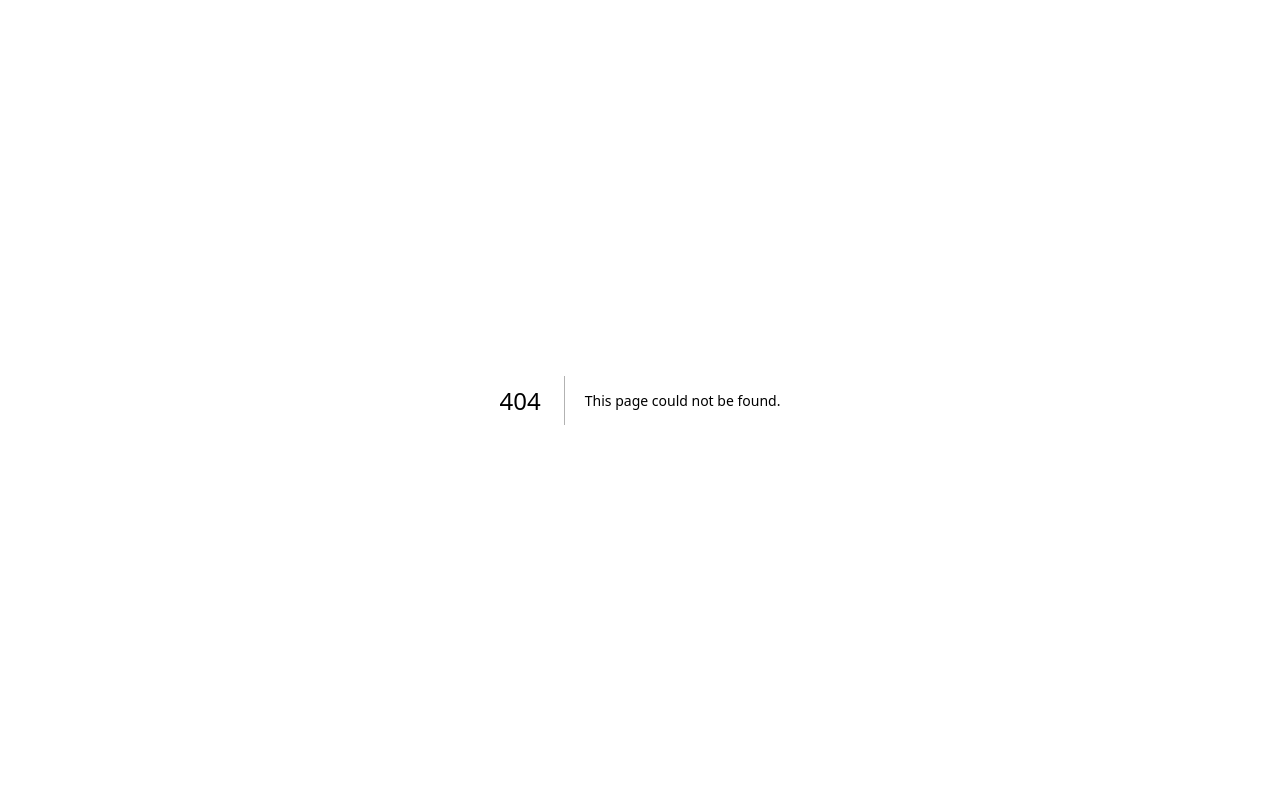
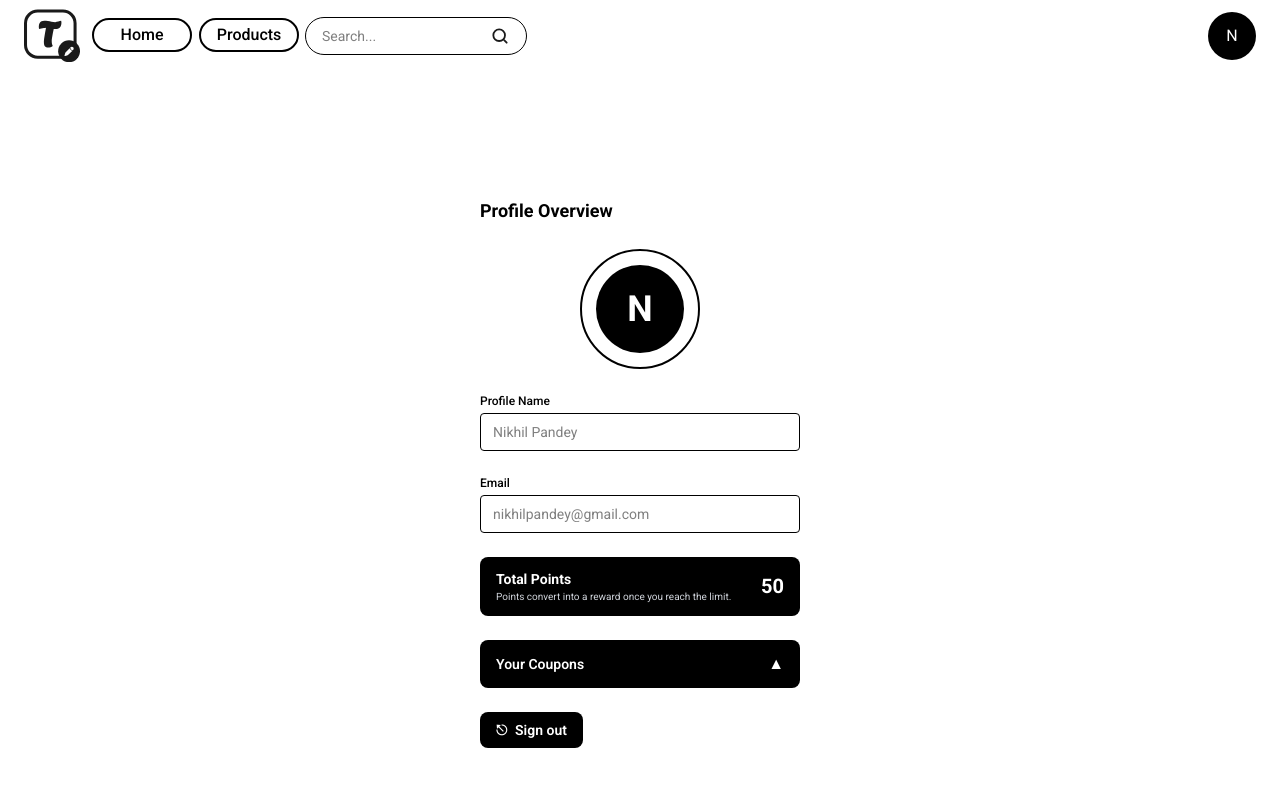
Before and after one commit to pandeynikhilone/truloop, a Next.js app: page /profile in a window 1280 px wide. Before the commit this address had no page. Shown: the top 800 px of the page. Built offline with nearby package versions, Linux system fonts and the light colour scheme.

Commit message:
feat: profile and coupon copy

```diff
--- /dev/null
+++ b/app/profile/CouponCard.jsx
@@ -0,0 +1,45 @@
+"use client";
+import { useState } from "react";
+
+function CouponCard() {
+  const code = "TRU200";
+  const [copied, setCopied] = useState(false);
+
+  const handleCopy = async () => {
+    try {
+      await navigator.clipboard.writeText(code);
+      setCopied(true);
+
+      setTimeout(() => setCopied(false), 1500);
+    } catch (err) {
+      console.error("Copy failed", err);
+    }
+  };
+
+  return (
+    <div className="border-2 border-black rounded-xl p-4 flex flex-col gap-2">
+      <div className="flex justify-between items-start">
+        <span className="text-lg font-bold">10% OFF</span>
+        <span className="text-[10px] text-gray-500">Expires: 12 June 2026</span>
+      </div>
+
+      <div className="flex justify-between items-center">
+        <span className="text-sm font-medium">Coupon Code</span>
+
+        <div className="flex items-center gap-2 border border-black rounded px-2 py-1">
+          <span className="text-sm font-semibold">{code}</span>
+
+          <button
+            onClick={handleCopy}
+            className="text-xs underline"
+            type="button"
+          >
+            {copied ? "Copied!" : "Copy"}
+          </button>
+        </div>
+      </div>
+    </div>
+  );
+}
+
+export default CouponCard;
--- /dev/null
+++ b/app/profile/page.js
@@ -0,0 +1,93 @@
+"use client";
+import React from "react";
+import { useState } from "react";
+import Navigation from "../components/Navigation";
+import Footer from "../components/Footer";
+import CouponCard from "./CouponCard";
+
+function page() {
+  const [open, setOpen] = useState(false);
+  return (
+    <>
+      <Navigation />
+      <div>
+        <div className="min-h-screen flex justify-center items-center bg-white px-4">
+          <div className="w-full max-w-xs flex flex-col gap-6">
+            {/* Title */}
+            <h1 className="text-lg font-bold text-black">Profile Overview</h1>
+            {/* Avatar */}
+            <div className="flex justify-center">
+              <div className="w-30 aspect-square rounded-full border-2 border-black flex items-center justify-center">
+                <div className="w-22 aspect-square rounded-full bg-black flex items-center justify-center">
+                  <span className="text-white text-4xl font-bold">N</span>
+                </div>
+              </div>
+            </div>
+            {/* Profile Name */}
+            <div className="flex flex-col gap-1">
+              <label className="text-xs font-medium text-black">
+                Profile Name
+              </label>
+              <input
+                type="text"
+                placeholder="Nikhil Pandey"
+                className="w-full px-3 py-2 rounded border border-black text-sm outline-none"
+              />
+            </div>
+            {/* Email */}
+            <div className="flex flex-col gap-1">
+              <label className="text-xs font-medium text-black">Email</label>
+              <input
+                type="text"
+                placeholder="nikhilpandey@gmail.com"
+                className="w-full px-3 py-2 rounded border border-black text-sm outline-none"
+              />
+            </div>
+            {/* Points Card */}
+            <div className="bg-black text-white rounded-lg px-4 py-3 flex justify-between items-center">
+              <div className="flex flex-col">
+                <span className="text-sm font-bold">Total Points</span>
+                <span className="text-[10px] text-gray-300">
+                  Points convert into a reward once you reach the limit.
+                </span>
+              </div>
+              <span className="text-xl font-bold">50</span>
+            </div>
+            {/* Coupons Dropdown */}
+            <div className="w-full">
+              {/* Header */}
+              <button
+                onClick={() => setOpen(!open)}
+                className="w-full bg-black text-white px-4 py-3 rounded-lg flex justify-between items-center"
+              >
+                <span className="text-sm font-semibold">Your Coupons</span>
+                <span
+                  className={`transition-transform ${open ? "rotate-180" : ""}`}
+                >
+                  ▲
+                </span>
+              </button>
+
+              {/* Coupons */}
+              {open && (
+                <div className="mt-4 flex flex-col gap-4">
+                  <CouponCard/>
+                  <CouponCard />
+                </div>
+              )}
+            </div>
+
+            {/* Sign Out */}
+            <button className="self-start bg-black text-white px-4 py-2 rounded-lg flex items-center gap-2 text-sm font-semibold">
+              <span>⎋</span>
+              Sign out
+            </button>
+          </div>
+        </div>
+      </div>
+      <Footer />
+    </>
+  );
+}
+
+export default page;
```
